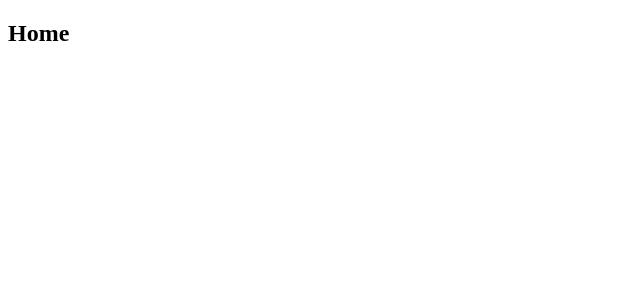
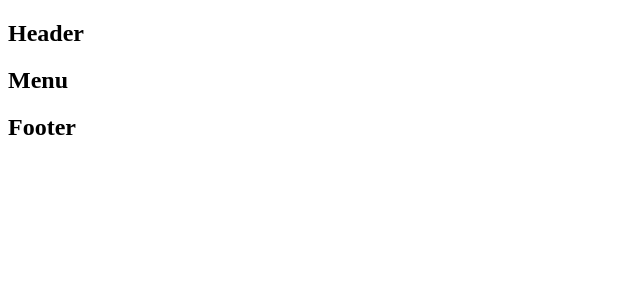
Before and after one commit to nicolau-np/biblioteca_virtualFRONT, a React (Create React App) app: page / in a window 1280 px wide. Shown: the top 300 px of the page, without its empty margins (0-640 px from the left). Built offline with nearby package versions, Linux system fonts and the light colour scheme.

Commit message:
chamando os includes no componente mae

```diff
--- a/src/components/home.js
+++ b/src/components/home.js
@@ -1,10 +1,26 @@
-import React from 'react'
+import React, { Fragment } from 'react'
+import Header from './../include/header'
+import Footer from './../include/footer'
+import Menu from './../include/menu'
+
+
+const Content = () => {
+    return (
+    <Fragment>
+            <h2>Home</h2>
+    </Fragment>
+    );
+}
+
+
 
 const Home = () => {
     return (
-        <div>
-            <h2>Home</h2>
-        </div>
+        <Fragment>
+            <Header/>
+            <Menu/>
+            <Footer/>
+        </Fragment>
     );
 }
 
```
